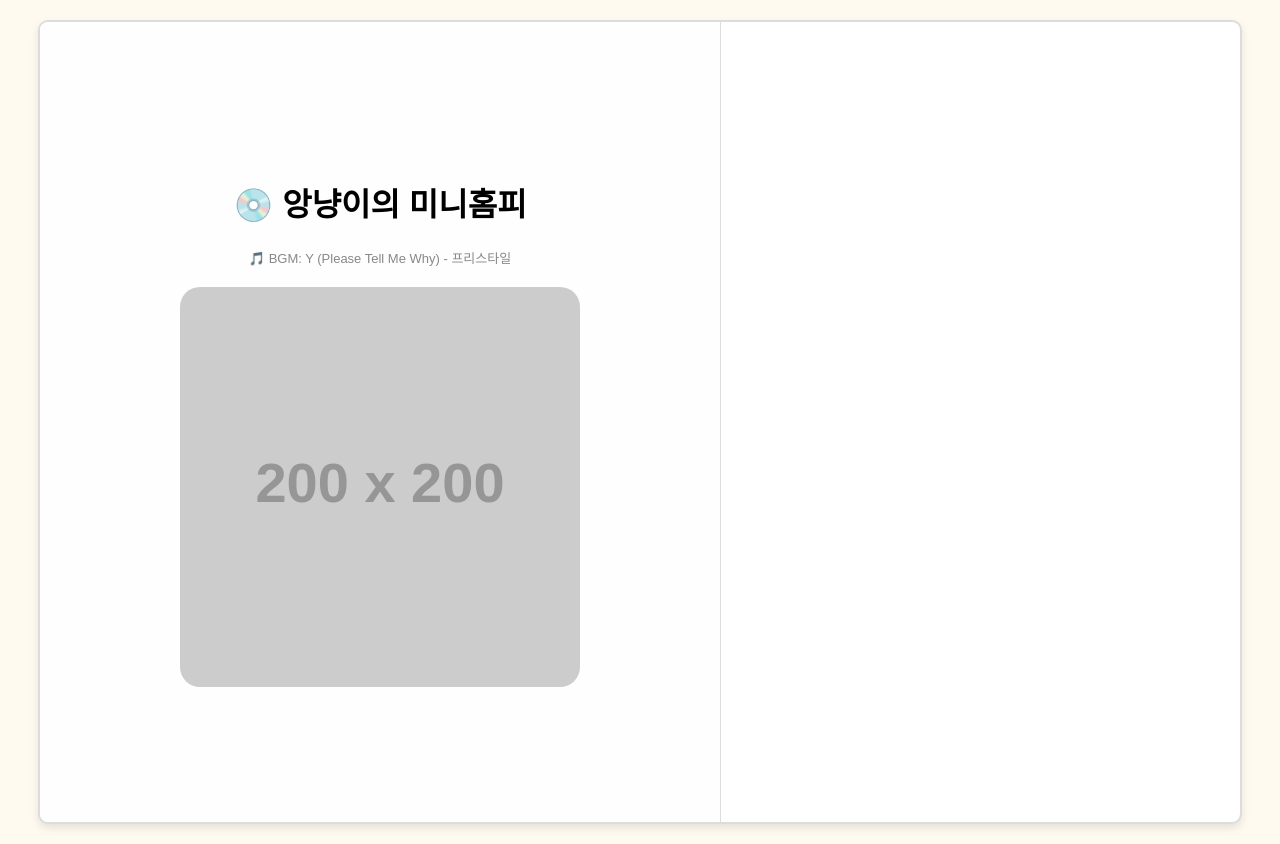
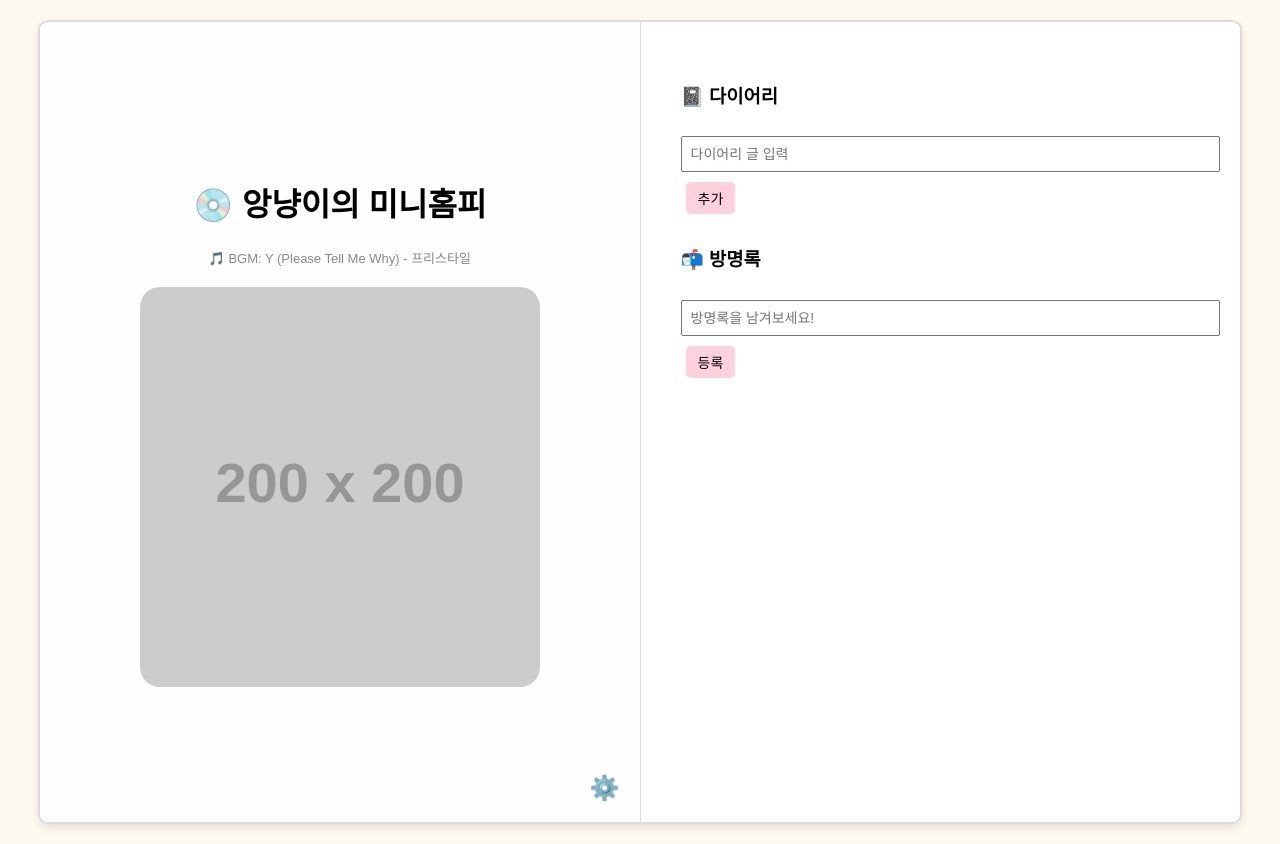
Before and after one commit to Eplious/Minihome, a plain HTML site: page index.html in a window 1280 px wide. Drawn offline with Linux system fonts and the light colour scheme; no server answers; placeholder pictures from the web are drawn by us.

Commit message:
Update index.html

```diff
--- a/index.html
+++ b/index.html
@@ -232,3 +232,23 @@
       <h1 class="page-title">💿 앙냥이의 미니홈피</h1>
       <p class="bgm">🎵 BGM: Y (Please Tell Me Why) - 프리스타일</p>
       <img id="profileImage" src="https://via.placeholder.com/200" alt="프로필 사진">
+      <label for="profileFile" class="file-label"></label>
+      <input type="file" id="profileFile" accept="image/*">
+    </div>
+    <div class="right-page">
+      <div class="section-block">
+        <h3>📓 다이어리</h3>
+        <ul id="diaryList"></ul>
+        <input type="text" id="diaryInput" placeholder="다이어리 글 입력">
+        <button id="addDiaryBtn">추가</button>
+      </div>
+      <div class="section-block">
+        <h3>📬 방명록</h3>
+        <ul id="guestbookList"></ul>
+        <input type="text" id="guestInput" placeholder="방명록을 남겨보세요!">
+        <button id="addGuestbookBtn">등록</button>
+      </div>
+    </div>
+  </div>
+</body>
+</html>
```
